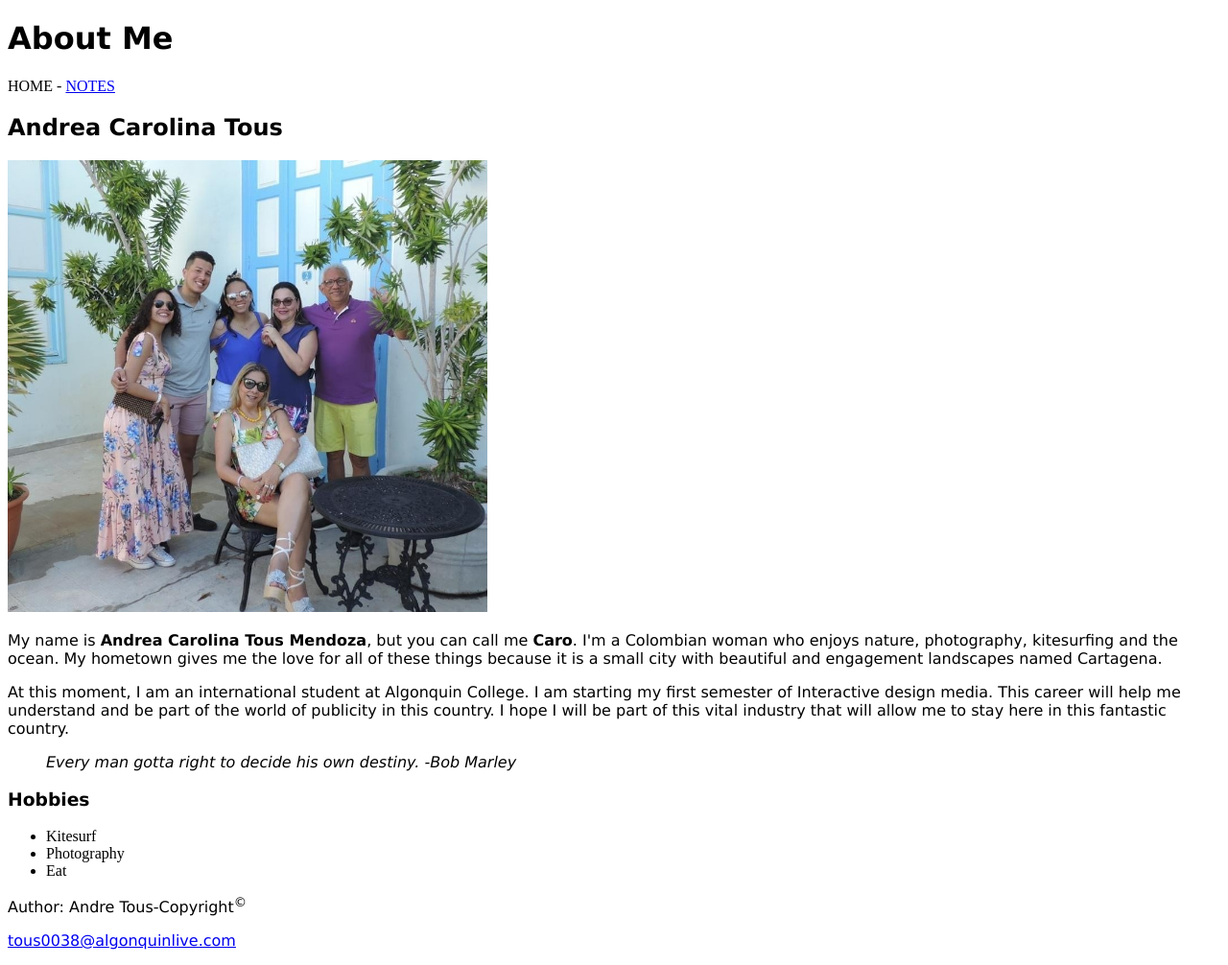
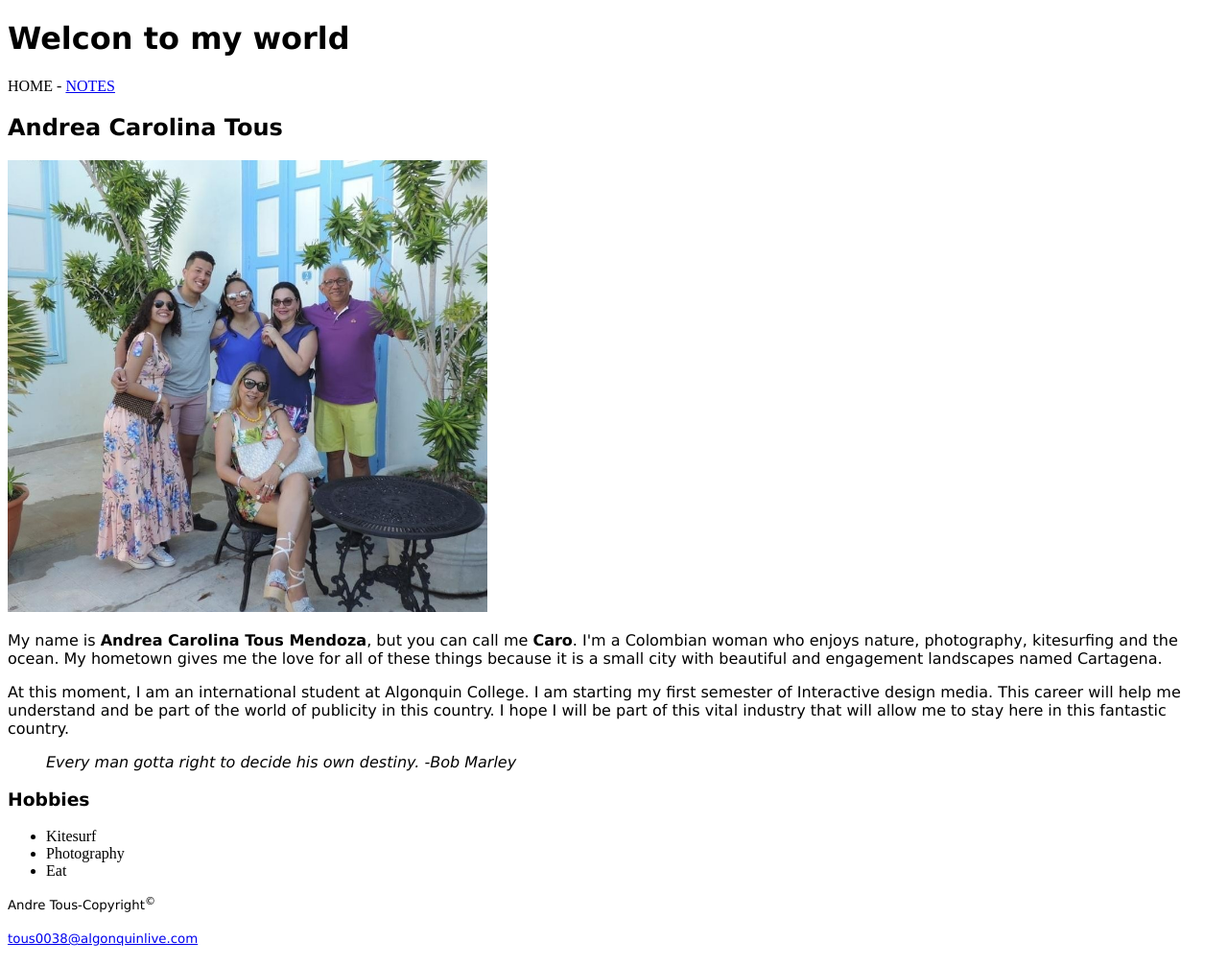
Before and after one commit to tous0038/week-4-assignment, a plain HTML site: page index.html in a window 1280 px wide. Shown: the whole page at 96% size. Drawn offline with Linux system fonts and the light colour scheme.

Commit message:
footer position

```diff
--- a/index.html
+++ b/index.html
@@ -8,7 +8,7 @@
   <body>
     <!-- Document Content -->
     <header>
-      <h1 style="font-family:verdana;">About Me</h1>
+      <h1 style="font-family:verdana;">Welcon to my world</h1>
       <nav>
          HOME - <a href="notes.html"> NOTES </a>
     </nav>
@@ -35,13 +35,12 @@
               <li>Eat</li>
             </ul>
 
-            <footer>
-                <p style="font-family:verdana;">Author: Andre Tous-Copyright<sup>©</sup> </p>
-                <p style="font-family:verdana;"><a href="mailto:tous0038@algonquinlive.com">tous0038@algonquinlive.com</a></p>
-              </footer>
-
         </article>
     </main>
+    <footer>
+        <p style="font-family:verdana;"><small> Andre Tous-Copyright<sup>©</sup></small> </p>
+        <p style="font-family:verdana;"><small><a href="mailto:tous0038@algonquinlive.com">tous0038@algonquinlive.com</a></small></p>
+    </footer>
 
   </body>
 </html>
```
Also changed, not shown: notes.html (+4 -8 lines).
